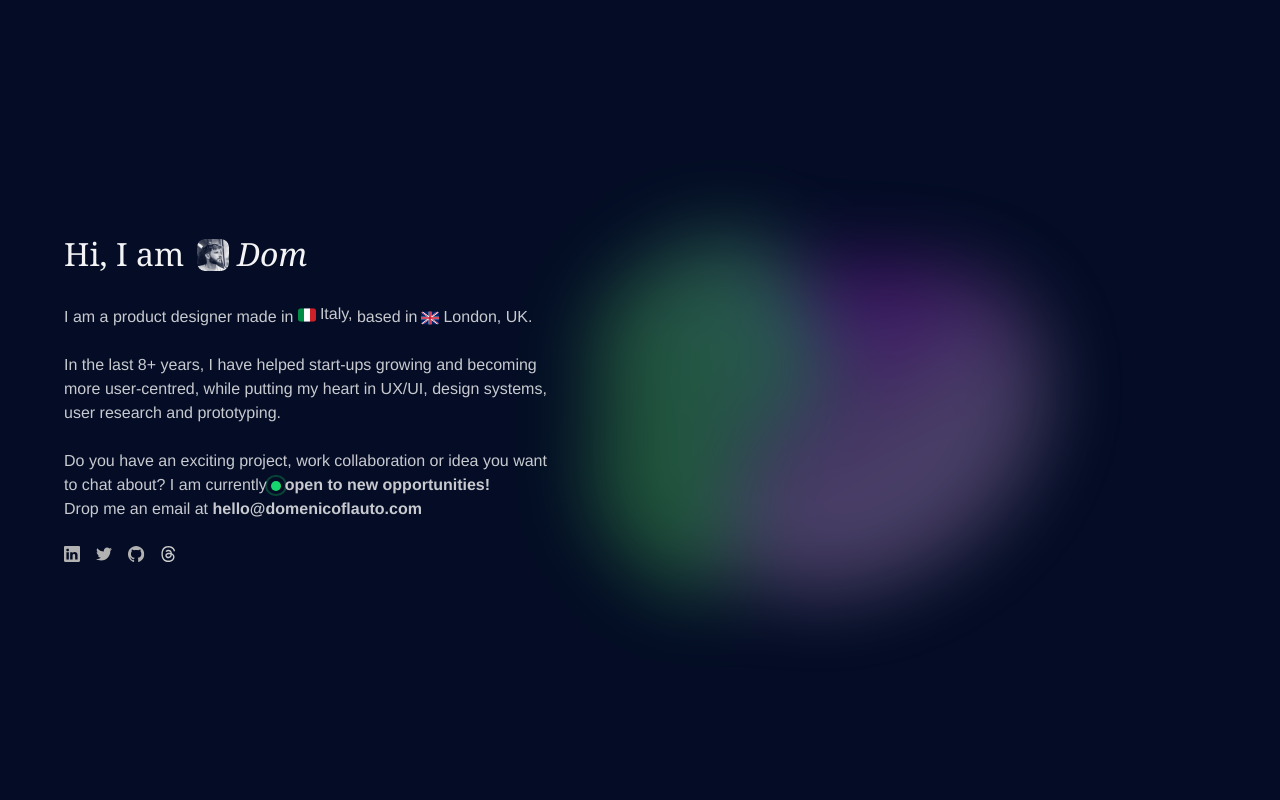
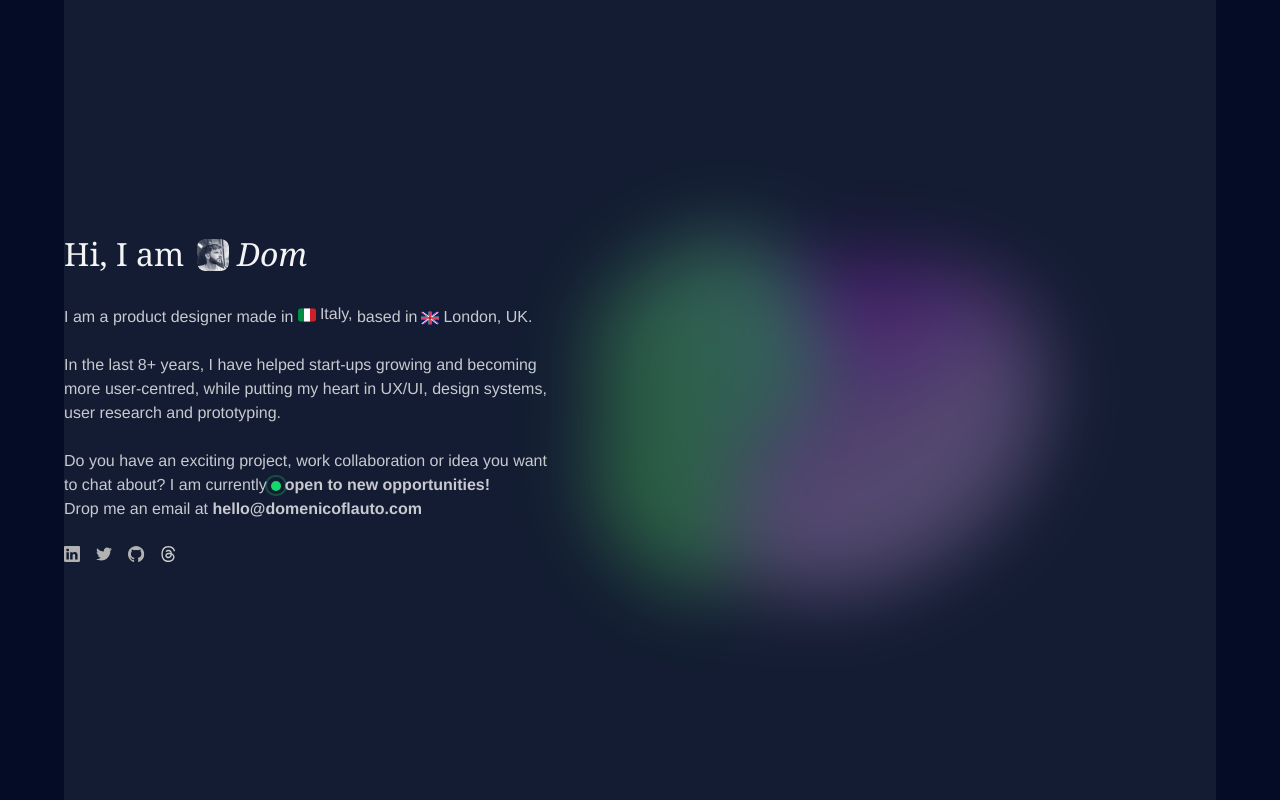
Before and after one commit to domenicoflauto/domenicoflauto, a Next.js app: page / in a window 1280 px wide. Built offline with nearby package versions, Linux system fonts and the light colour scheme; a web font is replaced by a local one.

Commit message:
adds framer motion, fix viewport issue

```diff
--- a/package.json
+++ b/package.json
@@ -19,6 +19,7 @@
     "autoprefixer": "10.4.14",
     "eslint": "8.45.0",
     "eslint-config-next": "13.4.11",
+    "framer-motion": "^10.13.0",
     "next": "13.4.11",
     "postcss": "8.4.27",
     "react": "18.2.0",
--- a/src/app/globals.css
+++ b/src/app/globals.css
@@ -75,9 +75,9 @@ main.container {
   flex-direction: row;
   justify-content: flex-start;
   align-items: center;
-  height: 100vh;
+  min-height: 100dvh;
   width: calc(100% - 128px);
-  /* background: #ffffff10; */
+  background: #ffffff10;
 }
 
 @media screen and (min-width: 1328px) {
--- a/src/app/page.tsx
+++ b/src/app/page.tsx
@@ -1,6 +1,9 @@
+"use client";
+
 import { Analytics } from '@vercel/analytics/react';
+import Image from 'next/image';
+import { motion, AnimatePresence } from 'framer-motion';
 
-import Image from 'next/image';
 import { SocialIcons } from '@/components/socialIcons';
 
 export default function Home() {
@@ -47,7 +50,16 @@ export default function Home() {
 function Container({ children, debug = false }: { children: React.ReactNode, debug?: boolean }) {
   return (
     <main className="container" style={debug ? { background: "#ffffff15" } : {}}>
-      {children}
+      <AnimatePresence>
+        <motion.div
+          initial={{ opacity: 0, y: 15 }}
+          animate={{ opacity: 1, y: 0 }}
+          exit={{ opacity: 0, y: 15 }}
+          transition={{ duration: 0.3 }}
+        >
+          {children}
+        </motion.div>
+      </AnimatePresence>
     </main>
   )
 }
```
Also changed, not shown: 1 other file (tests, documents, lock files or other folders).
